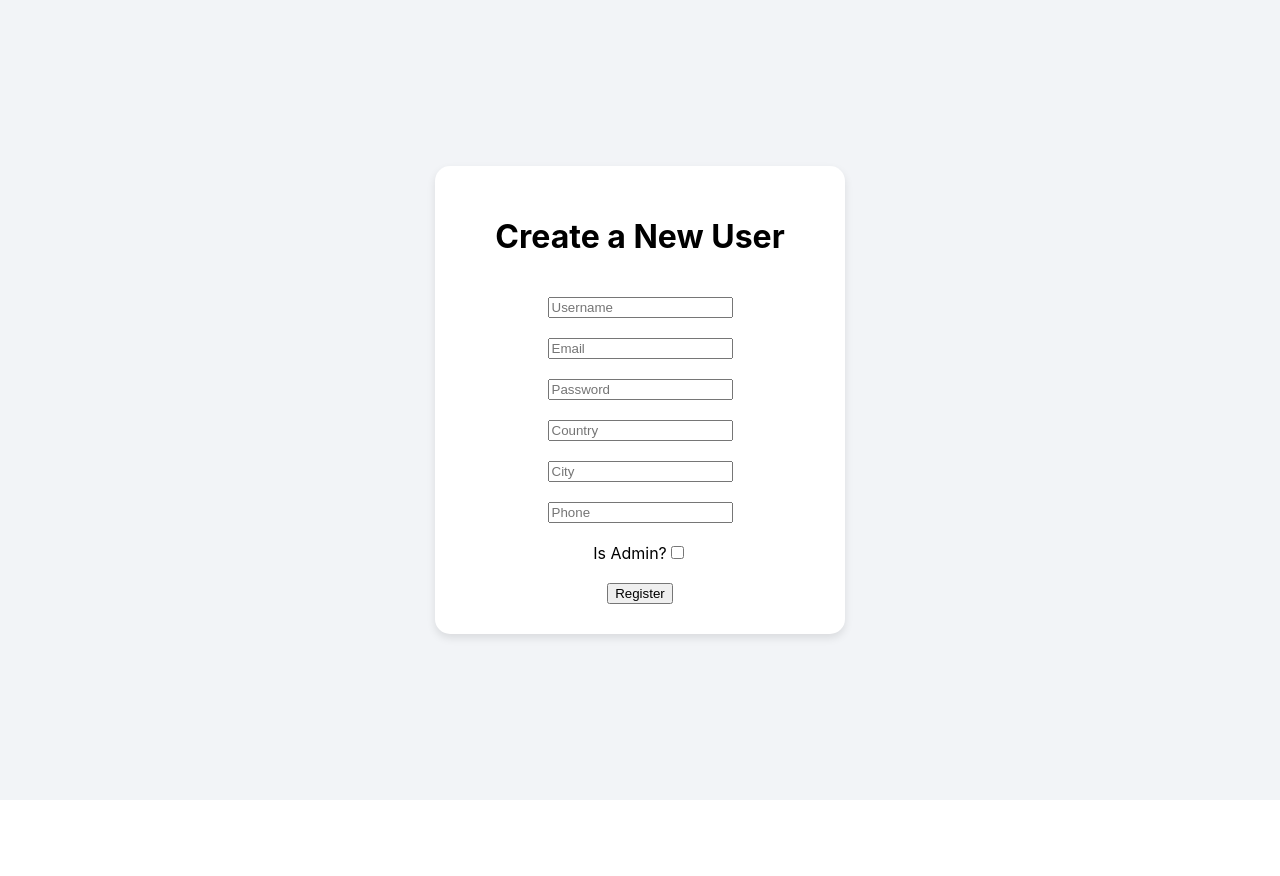
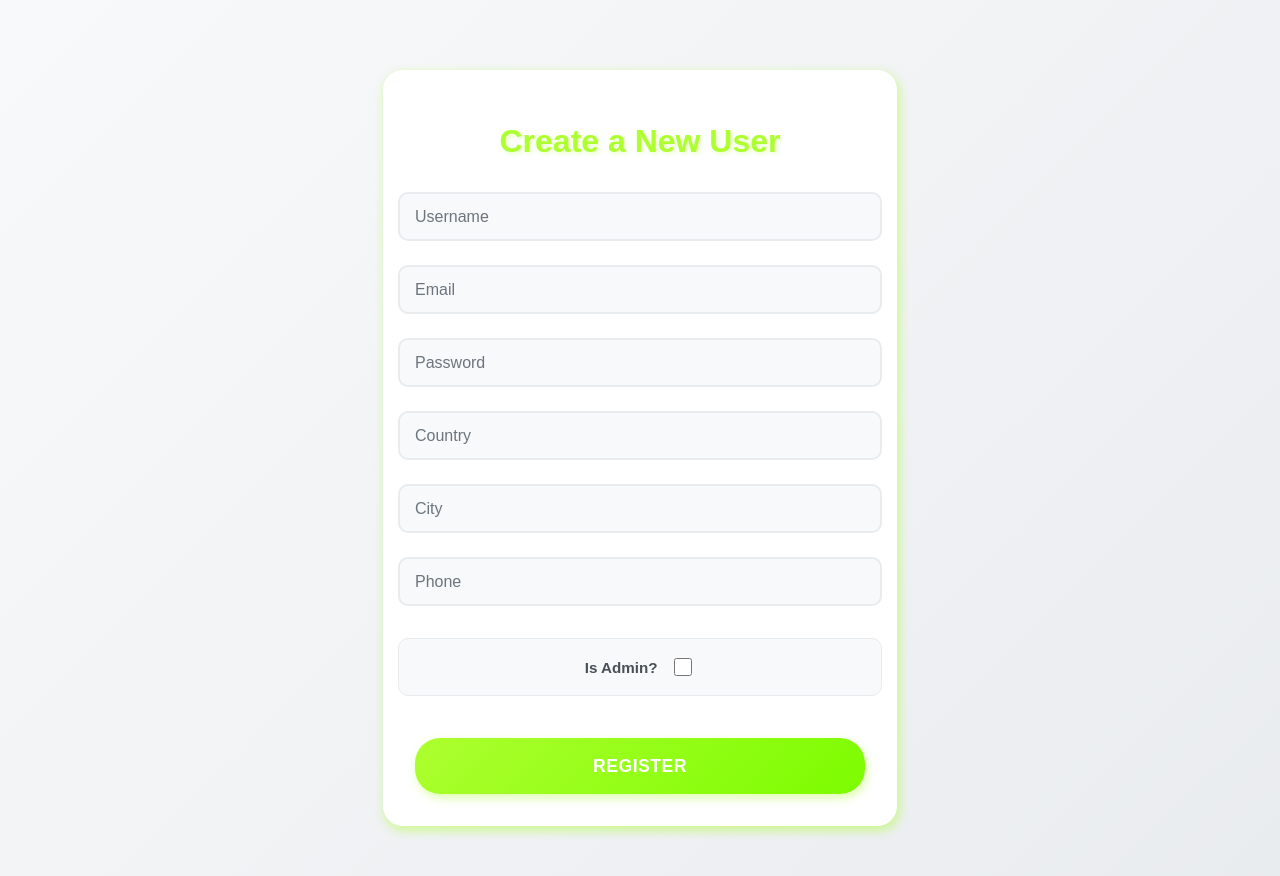
Before and after one commit to narendravs/ticketbooking, a React (Create React App) app in the folder admin/: page /register in a window 1280 px wide. Shown: the top 876 px of the page. Before the commit the page ends 800 px from the top, so only its background shows below. Built offline with nearby package versions, Linux system fonts and the light colour scheme.

Commit message:
css code implemented

```diff
--- a/admin/src/pages/register/register.css
+++ b/admin/src/pages/register/register.css
@@ -1,20 +1,299 @@
 .register-page {
-  height: 100vh;
+  /* height: 100vh; */
   display: flex;
   align-items: center;
   justify-content: center;
-  background-color: #f2f4f7; /* Slightly changed color */
+  background: linear-gradient(135deg, #f8f9fa 0%, #e9ecef 100%);
+  padding: 20px;
+  font-family: "Poppins", sans-serif;
+  /* margin: 30px 0; */
 }
 
 .register-container {
   display: flex;
   flex-direction: column;
-  gap: 20px;
-  width: 350px; /* Increased width */
-  padding: 30px; /* Added padding */
-  background-color: #ffffff; /* Changed to white */
+  gap: 1em;
+  width: 100%;
+  max-width: 450px;
+  padding: 2em;
+  background-color: hsl(0, 0%, 100%);
   align-items: center;
   justify-content: center;
-  border-radius: 15px; /* Increased border radius */
-  box-shadow: 0 4px 8px rgba(0, 0, 0, 0.1); /* Added subtle shadow */
+  border-radius: 20px;
+  box-shadow: 2px 4px 10px 1px rgba(173, 255, 47, 0.47);
+  position: relative;
+  margin: 50px 20px;
 }
+
+/* .register-container::before {
+  content: "";
+  position: absolute;
+  top: 0;
+  left: 0;
+  right: 0;
+  height: 4px;
+  background: linear-gradient(90deg, #adff2f 0%, #7cfc00 50%, #adff2f 100%);
+  border-radius: 20px 20px 0 0;
+} */
+
+.register-title {
+  color: #adff2f;
+  font-size: 2em;
+  font-weight: 700;
+  margin-bottom: 0.5em;
+  text-align: center;
+  text-shadow: 2px 2px 4px rgba(173, 255, 47, 0.3);
+}
+
+.register-input {
+  width: 100%;
+  height: 45px;
+  border: 2px solid #e9ecef;
+  border-radius: 10px;
+  outline: none;
+  padding: 0 15px;
+  font-size: 1em;
+  transition: all 0.3s ease;
+  background: #f8f9fa;
+  color: #495057;
+}
+
+.register-input:focus {
+  border-color: #adff2f;
+  background: #ffffff;
+  box-shadow: 0 0 0 3px rgba(173, 255, 47, 0.1);
+}
+
+.register-input::placeholder {
+  color: #6c757d;
+}
+
+.register-admin-option {
+  display: flex;
+  align-items: center;
+  gap: 0.8em;
+  width: 100%;
+  justify-content: center;
+  margin: 0.5em 0;
+  padding: 1em;
+  background: #f8f9fa;
+  border-radius: 10px;
+  border: 1px solid #e9ecef;
+}
+
+.register-admin-option label {
+  color: #495057;
+  font-weight: 600;
+  font-size: 0.95em;
+}
+
+.register-admin-option input[type="checkbox"] {
+  width: 18px;
+  height: 18px;
+  accent-color: #adff2f;
+  cursor: pointer;
+}
+
+.register-button {
+  width: 100%;
+  padding: 1em;
+  background: linear-gradient(135deg, #adff2f 0%, #7cfc00 100%);
+  color: white;
+  border: none;
+  border-radius: 25px;
+  font-size: 1.1em;
+  font-weight: 600;
+  cursor: pointer;
+  transition: all 0.3s ease;
+  text-transform: uppercase;
+  letter-spacing: 0.5px;
+  margin-top: 1em;
+  box-shadow: 2px 4px 10px rgba(173, 255, 47, 0.4);
+}
+
+.register-button:hover:not(:disabled) {
+  transform: translateY(-2px);
+  box-shadow: 4px 6px 15px rgba(173, 255, 47, 0.6);
+  background: linear-gradient(135deg, #7cfc00 0%, #adff2f 100%);
+}
+
+.register-button:active:not(:disabled) {
+  transform: translateY(0);
+}
+
+.register-button:disabled {
+  background-color: #cccccc;
+  cursor: not-allowed;
+  transform: none;
+  box-shadow: none;
+}
+
+.register-error-message {
+  color: #dc3545;
+  font-size: 0.9em;
+  text-align: center;
+  background: rgba(220, 53, 69, 0.1);
+  padding: 0.8em 1em;
+  border-radius: 8px;
+  border: 1px solid rgba(220, 53, 69, 0.3);
+  width: 100%;
+  margin-top: 1em;
+}
+
+/* Additional styling for form groups */
+.register-container > input {
+  margin-bottom: 0.5em;
+}
+/* Register navigation styles - Global */
+.register-navigation {
+  display: flex;
+  align-items: center;
+  justify-content: center;
+  gap: 1.2em;
+  margin-top: 1.5em;
+  padding-top: 1em;
+  border-top: 1px solid #e9ecef;
+}
+
+.register-nav-text {
+  color: #6c757d;
+  font-size: 0.9em;
+}
+
+.register-nav-link {
+  color: #007bff;
+  font-weight: 600;
+  cursor: pointer;
+  font-size: 0.9em;
+  transition: all 0.3s ease;
+  padding: 0.2em 0.4em;
+  border-radius: 4px;
+  outline: none;
+  text-decoration: none;
+  user-select: none;
+  display: inline-block;
+}
+
+.register-nav-link:hover {
+  color: #0056b3;
+  text-decoration: underline;
+  background-color: rgba(0, 123, 255, 0.1);
+  transform: translateY(-1px);
+}
+
+.register-nav-link:focus {
+  color: #004085;
+  background-color: rgba(0, 123, 255, 0.15);
+  box-shadow: 0 0 0 2px rgba(0, 123, 255, 0.25);
+}
+
+.register-nav-link:active {
+  color: #003d82;
+  background-color: rgba(0, 123, 255, 0.2);
+  transform: translateY(0);
+}
+
+/* Responsive design */
+@media (max-width: 480px) {
+  .register-container {
+    padding: 2em;
+    margin: 10px;
+  }
+
+  .register-title {
+    font-size: 1.7em;
+  }
+
+  .register-input {
+    height: 40px;
+  }
+
+  /* Register navigation styles */
+  .register-navigation {
+    display: flex;
+    align-items: center;
+    justify-content: center;
+    gap: 0.5em;
+    margin-top: 1.5em;
+    padding-top: 1em;
+    border-top: 1px solid #e9ecef;
+    .register-success-message {
+      color: #28a745;
+      font-size: 0.9em;
+      text-align: center;
+      background: rgba(40, 167, 69, 0.1);
+      padding: 0.8em 1em;
+      border-radius: 8px;
+      border: 1px solid rgba(40, 167, 69, 0.3);
+      width: 100%;
+      margin-top: 1em;
+      line-height: 1.3;
+    }
+  }
+
+  .register-nav-text {
+    color: #6c757d;
+    font-size: 0.9em;
+  }
+
+  .register-nav-link {
+    color: #adff2f;
+    font-weight: 600;
+    cursor: pointer;
+    font-size: 0.9em;
+    transition: color 0.3s ease;
+    cursor: pointer;
+  }
+  .register-nav-link: :hover {
+    color: #ff4444;
+    text-decoration: underline;
+  }
+  /* Register navigation styles - Updated */
+  .register-navigation {
+    display: flex;
+    align-items: center;
+    justify-content: center;
+    gap: 1.2em;
+    margin-top: 1.5em;
+    padding-top: 1em;
+    border-top: 1px solid #e9ecef;
+  }
+
+  .register-nav-text {
+    color: #6c757d;
+    font-size: 0.9em;
+  }
+
+  .register-nav-link {
+    color: #007bff;
+    font-weight: 600;
+    cursor: pointer;
+    font-size: 0.9em;
+    transition: all 0.3s ease;
+    padding: 0.2em 0.4em;
+    border-radius: 4px;
+    outline: none;
+    text-decoration: none;
+  }
+
+  .register-nav-link:hover {
+    color: #0056b3;
+    text-decoration: underline;
+    background-color: rgba(0, 123, 255, 0.1);
+  }
+
+  .register-nav-link:focus {
+    color: #004085;
+    background-color: rgba(0, 123, 255, 0.15);
+    box-shadow: 0 0 0 2px rgba(0, 123, 255, 0.25);
+  }
+
+  .register-nav-link:active {
+    color: #003d82;
+    background-color: rgba(0, 123, 255, 0.2);
+  }
+  .register-nav-link:hover {
+    color: #ff4444;
+    text-decoration: underline;
+  }
+}
```
